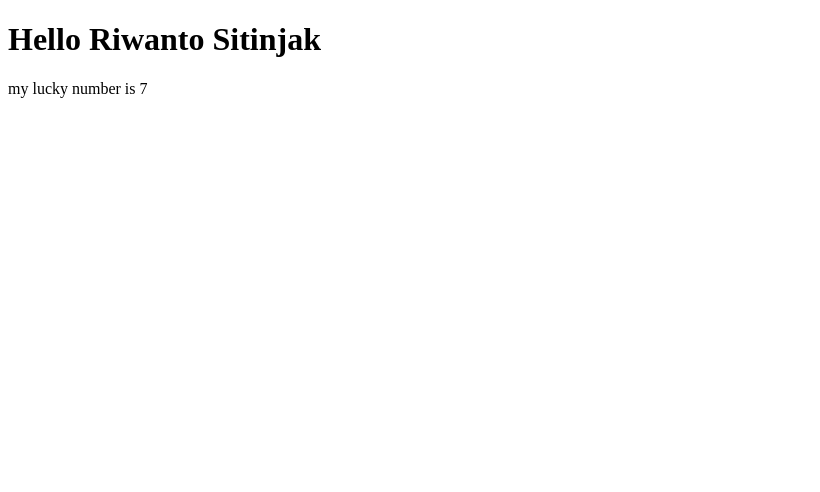
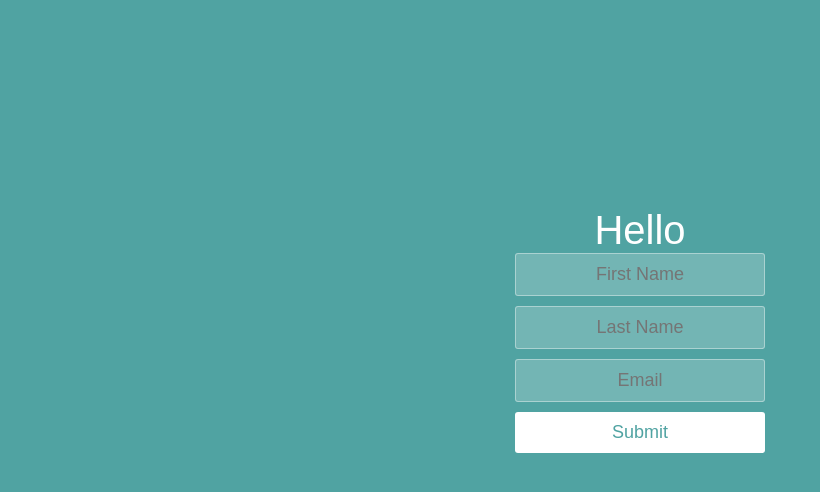
Before and after one commit to riwantositinjak/react-course, a React (Create React App) app: page / in a window 1280 px wide. Shown: the top 492 px of the page, without its empty margins (0-820 px from the left). Built offline with nearby package versions, Linux system fonts and the light colour scheme.

Commit message:
adding react using es6 spread operator

```diff
--- a/public/index.html
+++ b/public/index.html
@@ -25,6 +25,7 @@
       Learn how to configure a non-root public URL by running `npm run build`.
     -->
     <title>React JS Web UDEMY</title>
+    <link rel="stylesheet" href="style.css">
   </head>
   <body>
     <noscript>You need to enable JavaScript to run this app.</noscript>
--- a/public/style.css
+++ b/public/style.css
@@ -0,0 +1,53 @@
+* {
+  box-sizing: border-box;
+  margin: 0;
+  padding: 0;
+  font-weight: 300;
+}
+
+body {
+  font-family: "Source Sans Pro", sans-serif;
+  color: white;
+  font-weight: 300;
+  background: #50a3a2;
+  width: 100%;
+  height: 100%;
+}
+
+.container {
+  margin: 10% auto;
+  padding: 80px 0;
+  text-align: center;
+}
+
+.container h1 {
+  font-size: 40px;
+  font-weight: 200;
+}
+
+input {
+  border: 1px solid rgba(252, 252, 252, 0.4);
+  background-color: rgba(252, 252, 252, 0.2);
+  width: 250px;
+  border-radius: 3px;
+  font-family: "Source Sans Pro", sans-serif;
+  padding: 10px 15px;
+  margin: 0 auto 10px auto;
+  display: block;
+  text-align: center;
+  font-size: 18px;
+  color: white;
+  font-weight: 300;
+}
+
+button {
+  appearance: none;
+  outline: 0;
+  background-color: white;
+  border: 0;
+  padding: 10px 15px;
+  color: #50a3a2;
+  border-radius: 3px;
+  width: 250px;
+  font-size: 18px;
+}
--- a/src/components/App.jsx
+++ b/src/components/App.jsx
@@ -1,22 +1,52 @@
-//Create a react app from scratch.
-//It should display a h1 heading.
-//It should display an unordered list (bullet points).
-//It should contain 3 list elements.
-import React from "react";
+import React, { useState } from "react";
 
-const fname = "Riwanto";
-const lname = "Sitinjak";
-const number = 7;
+function App() {
+  const [contact, setContact] = useState({
+    fName: "",
+    lName: "",
+    email: "",
+  });
 
-const App = () => {
+  function handleChange(event) {
+    const { name, value } = event.target;
+
+    setContact((prevValue) => {
+      return {
+        ...prevValue,
+        [name]: value,
+      };
+    });
+  }
+
   return (
-    <div>
+    <div className="container">
       <h1>
-        Hello {fname} {lname}
+        Hello {contact.fName} {contact.lName}
       </h1>
-      <p>my lucky number is {number}</p>
+      <p>{contact.email}</p>
+      <form>
+        <input
+          onChange={handleChange}
+          name="fName"
+          value={contact.fName}
+          placeholder="First Name"
+        />
+        <input
+          onChange={handleChange}
+          name="lName"
+          value={contact.lName}
+          placeholder="Last Name"
+        />
+        <input
+          onChange={handleChange}
+          name="email"
+          value={contact.email}
+          placeholder="Email"
+        />
+        <button>Submit</button>
+      </form>
     </div>
   );
-};
+}
 
 export default App;
```
Also changed, not shown: 1 other file (tests, documents, lock files or other folders).
